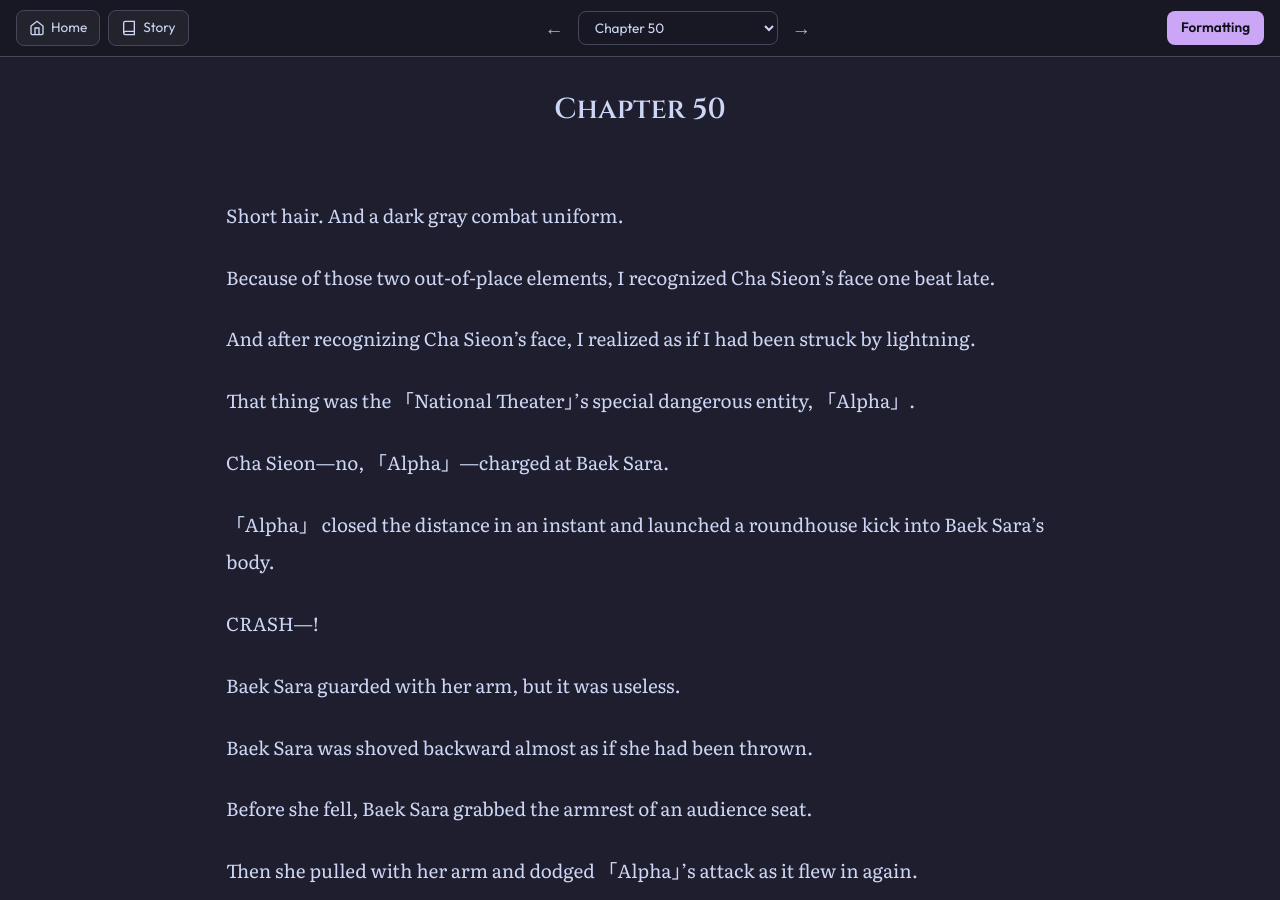
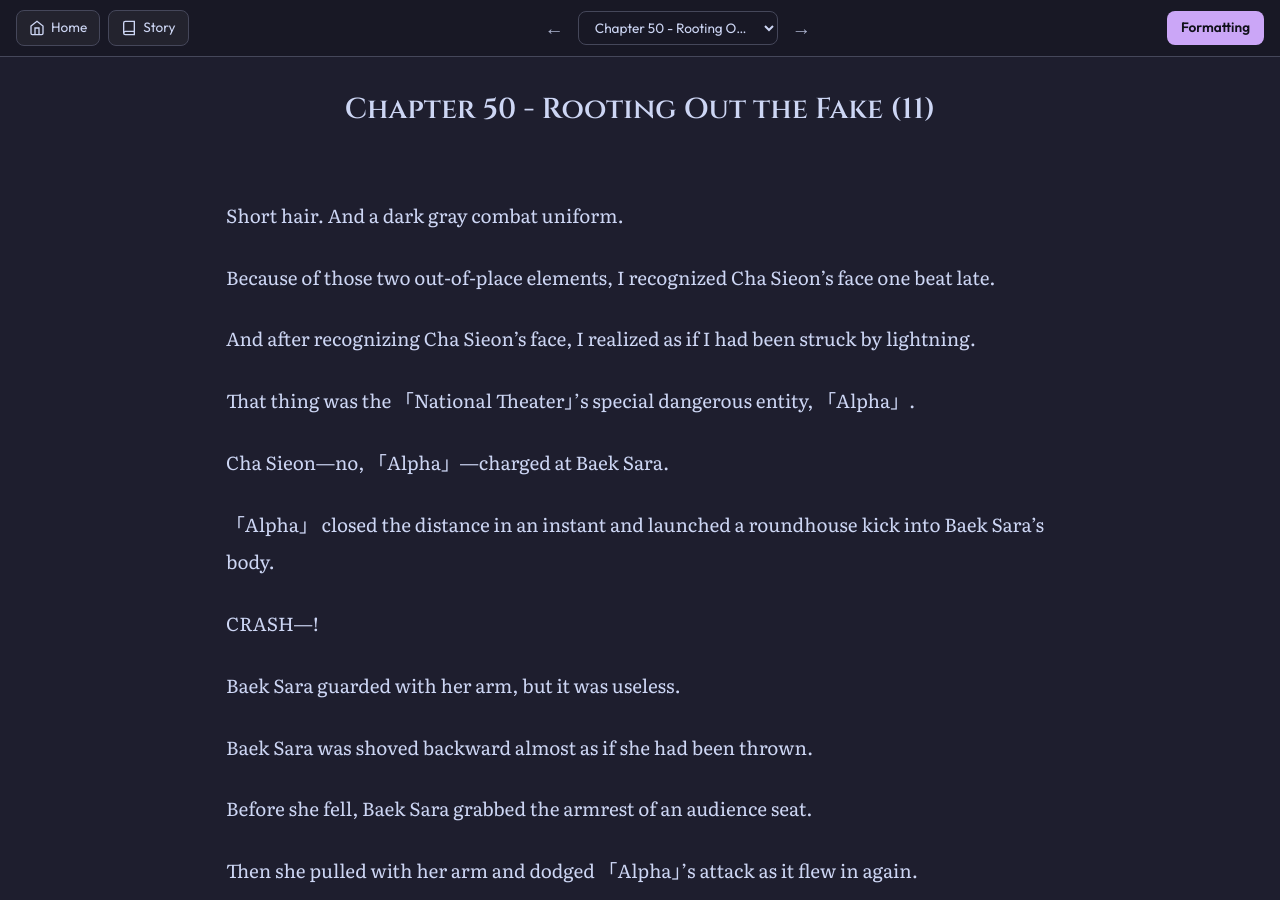
Before and after one commit to soleumn/soleumn.github.io, a Jekyll site: the page built from _chapters/esg/ch50.md, in a window 1280 px wide and 900 px high. Built offline with Jekyll 4.4.1, drawn with Linux system fonts in a browser that asks for light colours; comment, search, counter and statistics services are not loaded.

Commit message:
Update ch50.md

```diff
--- a/_chapters/esg/ch50.md
+++ b/_chapters/esg/ch50.md
@@ -1,5 +1,5 @@
 ---
-title: "Chapter 50"
+title: "Chapter 50 - Rooting Out the Fake (11)"
 categories: esg
 capitulo: 50
 ---
```
